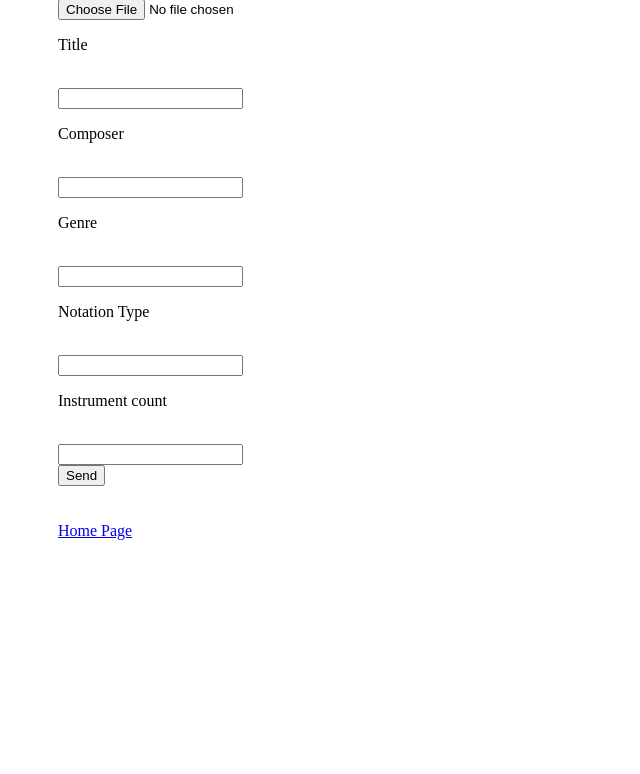
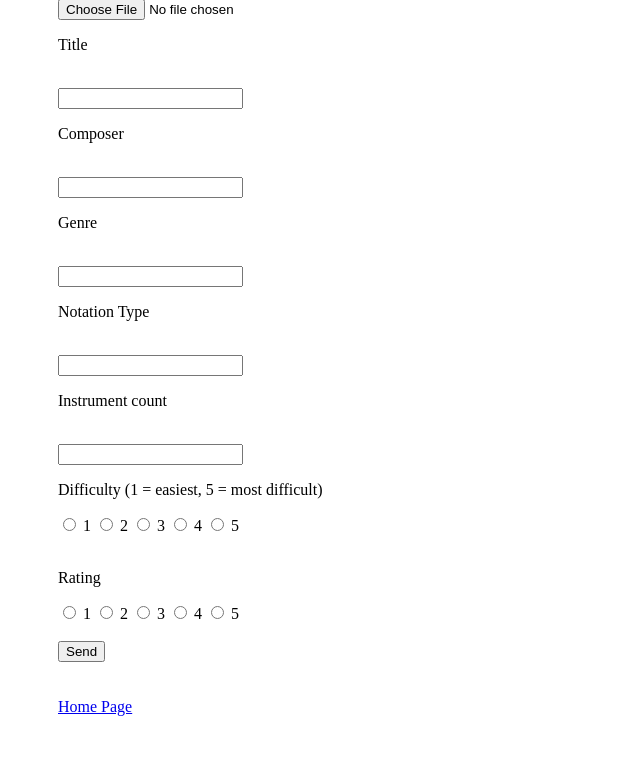
Before and after one commit to ElectricShakuhachi/tietokantasovellus-shakuarchive, a Flask app: page /upload in a window 1280 px wide. Shown: the part 311-1085 px from the top of the page, without its empty margins (0-640 px from the left). Before the commit the page ends 851 px from the top, so only its background shows below. Run offline with Flask 2, Linux system fonts and the light colour scheme.

Commit message:
making adding rating and difficulty compulsory at upload

```diff
--- a/src/app.py
+++ b/src/app.py
@@ -55,7 +55,7 @@ def delete_from_aws_s3(filename):
 def index():
     sql = "SELECT c.id as id, c.title AS title, \
             c.composer AS composer, c.views AS views, \
-            c.genre AS genre, c.notation AS NOTATION, \
+            c.genre AS genre, c.notation AS notation, \
             AVG(d.difficulty) AS difficulty, \
             AVG(r.rating) AS rating \
             FROM compositions c, ratings r, \
@@ -124,6 +124,8 @@ def upload_file():
             instrument_count = request.form["instrumentcount"]
             notation = request.form["notation"]
             genre = request.form["genre"]
+            rating = request.form["rating"]
+            difficulty = request.form["difficulty"]
             sql = "INSERT INTO compositions \
                 (title, filename, composer, \
                 instrumentcount, views, \
@@ -135,6 +137,12 @@ def upload_file():
             "filename":filename, "composer":composer,
             "instrumentcount":instrument_count, "views":0,
             "notation":notation, "genre":genre, "user_id":user_id})
+            sql = "INSERT INTO ratings (song_id, rating, user_id) \
+                VALUES (lastval(), :rating, :user_id)"
+            db.session.execute(sql, {"rating":rating, "user_id":user_id})
+            sql = "INSERT INTO difficultyratings (song_id, difficulty, user_id \
+                VALUES (lastval(), :difficulty, :user_id"
+            db.session.execute(sql, {"difficulty":difficulty, "user_id":user_id})
             db.session.commit()
             flash("File uploaded succesfully")
             return redirect("/")
--- a/src/templates/upload.html
+++ b/src/templates/upload.html
@@ -12,6 +12,28 @@
 		<input type="text" name="notation"><br>
 		<p>Instrument count</p><br>
 		<input type="text" name="instrumentcount"><br>
+		<p>Difficulty (1 = easiest, 5 = most difficult)</p>
+		<input id="diff1" type="radio" name="difficulty" value="1">
+		<label for="diff1">1</label>
+		<input id="diff2" type="radio" name="difficulty" value="2">
+		<label for="diff2">2</label>
+		<input id="diff3" type="radio" name="difficulty" value="3">
+		<label for="diff3">3</label>
+		<input id="diff4" type="radio" name="difficulty" value="4">
+		<label for="diff4">4</label>
+		<input id="diff5" type="radio" name="difficulty" value="5">
+		<label for="diff5">5</label><br><br>
+		<p>Rating</p>
+		<input id="rate1" type="radio" name="rating" value="1">
+		<label for="rate1">1</label>
+		<input id="rate2" type="radio" name="rating" value="2">
+		<label for="rate2">2</label>
+		<input id="rate3" type="radio" name="rating" value="3">
+		<label for="rate3">3</label>
+		<input id="rate4" type="radio" name="rating" value="4">
+		<label for="rate4">4</label>
+		<input id="rate5" type="radio" name="rating" value="5">
+		<label for="rate5">5</label><br><br>
 		<input type="submit" value="Send">
 	</form><br><br>
 	<a href="/">Home Page</a>
```
